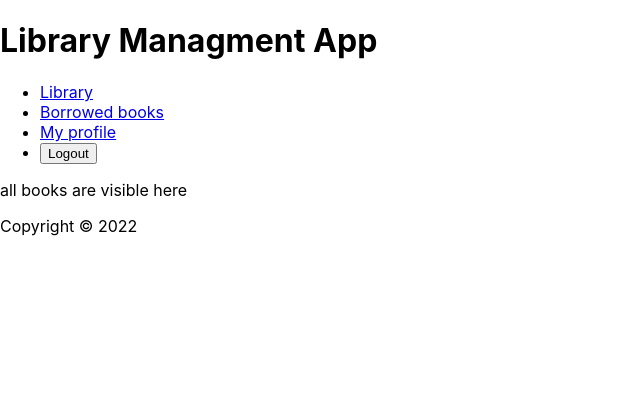
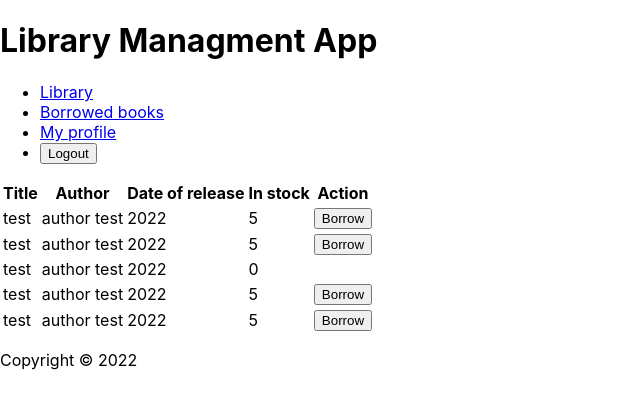
Before and after one commit to jankee1/fe-library-managment-app, a React (Create React App) app: page /user in a window 1280 px wide. Shown: the top 408 px of the page, without its empty margins (0-640 px from the left). Built offline with nearby package versions, Linux system fonts and the light colour scheme.

Commit message:
Library and SingleItemLibrary basic layouts for user implemented. Button component created

```diff
--- /dev/null
+++ b/src/components/common/Button.tsx
@@ -0,0 +1,9 @@
+interface ButtonProps {
+    text: string
+}
+
+export const Button = (props: ButtonProps) => {
+    return (
+        <button>{props.text}</button>
+    );
+}
--- a/src/components/library/Library.tsx
+++ b/src/components/library/Library.tsx
@@ -1,7 +1,66 @@
+import { SingleItemLibrary } from "./SingleItemLibrary";
+
+
 export const Library = () => {
+
+    const books = [
+        {
+            title: "test",
+            author: "author test",
+            releaseDate: "2022",
+            numberOfAvailableBooks: 5
+        },
+        {
+            title: "test",
+            author: "author test",
+            releaseDate: "2022",
+            numberOfAvailableBooks: 5
+        },
+        {
+            title: "test",
+            author: "author test",
+            releaseDate: "2022",
+            numberOfAvailableBooks: 0
+        },
+        {
+            title: "test",
+            author: "author test",
+            releaseDate: "2022",
+            numberOfAvailableBooks: 5
+        },
+        {
+            title: "test",
+            author: "author test",
+            releaseDate: "2022",
+            numberOfAvailableBooks: 5
+        }
+    ]
+
     return (
         <div>
-            <p>all books are visible here</p>
+            <table>
+            <thead>
+            <tr>
+                <th>Title</th>
+                <th>Author</th>
+                <th>Date of release</th>
+                <th>In stock</th>
+                <th>Action</th>
+            </tr>
+            </thead>
+                <tbody>
+                    {
+                        books.map(
+                            book => <SingleItemLibrary
+                                key={Math.floor(Math.random() * (1000000 - 1 + 1)) + 1}
+                                title={book.title}
+                                author={book.author}
+                                releaseDate={book.releaseDate}
+                                numberOfAvailableBooks={book.numberOfAvailableBooks}
+                            />)
+                    }
+                </tbody>
+            </table>
         </div>
   );
 }
--- a/src/components/library/SingleItemLibrary.tsx
+++ b/src/components/library/SingleItemLibrary.tsx
@@ -1,7 +1,22 @@
-export const SingleItemLibrary = () => {
+import { Button } from "../common/Button";
+
+interface SingleItemLibraryProps {
+    title: string;
+    author: string;
+    releaseDate: string;
+    numberOfAvailableBooks: number;
+}
+
+export const SingleItemLibrary = (props: SingleItemLibraryProps) => {
     return (
-        <div>
-            <p>Single book</p>
-        </div>
+            <tr>
+                <td>{props.title}</td>
+                <td>{props.author}</td>
+                <td>{props.releaseDate}</td>
+                <td>{props.numberOfAvailableBooks}</td>
+                <td>
+                    {props.numberOfAvailableBooks > 0 && <Button text="Borrow" />}
+                </td>
+            </tr>
   );
 }
--- a/src/components/user/User.tsx
+++ b/src/components/user/User.tsx
@@ -1,4 +1,5 @@
 import { Link, Outlet } from "react-router-dom";
+import { Button } from "../common/Button";
 
 export const User = () => {
     return (
@@ -15,7 +16,7 @@ export const User = () => {
                     <Link to="profile">My profile</Link>
                 </li>
                 <li>
-                    <button>Logout</button>
+                    <Button text="Logout"/>
                 </li>
             </ul>
         </nav>
```
